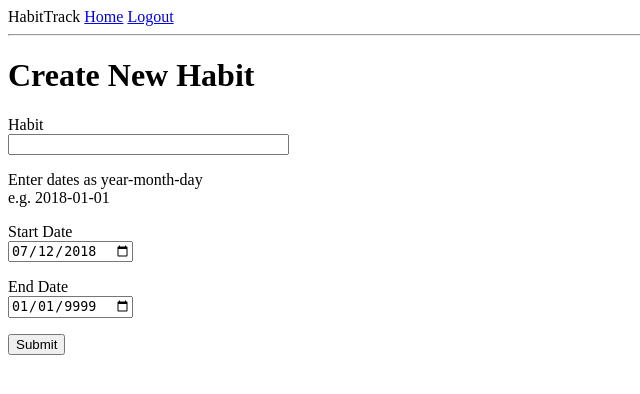
After one commit to bberastain/habittrack, a Flask app: page /create in a window 1280 px wide. The commit adds this page. Shown: the top 394 px of the page, without its empty margins (0-640 px from the left). Run offline with Flask 2, Linux system fonts and the light colour scheme; the visitor is signed in with stand-in values (Sample User, id 1).

Commit message:
create habit

```diff
--- a/app/forms.py
+++ b/app/forms.py
@@ -1,6 +1,10 @@
 from flask_wtf import FlaskForm
-from wtforms import StringField, PasswordField, BooleanField, SubmitField
-from wtforms.validators import DataRequired
+from wtforms import StringField, PasswordField, BooleanField, SubmitField, \
+                    DateField
+from wtforms.validators import ValidationError, DataRequired, Email, EqualTo, \
+                               Optional
+from app.models import User
+from datetime import date
 
 
 class LoginForm(FlaskForm):
@@ -8,3 +12,34 @@ class LoginForm(FlaskForm):
     password = PasswordField('Password', validators=[DataRequired()])
     remember_me = BooleanField('Remember Me')
     submit = SubmitField('Sign In')
+
+
+class RegistrationForm(FlaskForm):
+    username = StringField('Username', validators=[DataRequired()])
+    email = StringField('Email', validators=[DataRequired(), Email()])
+    password = PasswordField('Password', validators=[DataRequired()])
+    password2 = PasswordField(
+        'Repeat Password', validators=[DataRequired(), EqualTo('password')])
+    submit = SubmitField('Register')
+
+    def validate_username(self, username):
+        user = User.query.filter_by(username=username.data).first()
+        if user is not None:
+            raise ValidationError('Please use a different username.')
+
+    def validate_email(self, email):
+        user = User.query.filter_by(email=email.data).first()
+        if user is not None:
+            raise ValidationError('Please use a different email address.')
+
+
+class CreateForm(FlaskForm):
+    habit = StringField('Habit', validators=[DataRequired()])
+    # how do I make "description" visibile to users?
+    start_date = DateField('Start Date', default=date.today,
+                           validators=[Optional()], description="Optional, \
+                           defaults to today's date")
+    end_date = DateField('End Date', default=date(9999, 1, 1),
+                         validators=[Optional()], description='Optional, \
+                         defaults to 9999-01-01')
+    submit = SubmitField('Submit')
--- a/app/models.py
+++ b/app/models.py
@@ -1,5 +1,5 @@
 from werkzeug.security import generate_password_hash, check_password_hash
-from datetime import datetime
+from datetime import date
 from app import db, login
 from flask_login import UserMixin
 
@@ -29,12 +29,12 @@ class User(UserMixin, db.Model):
 class Habit(db.Model):
     id = db.Column(db.Integer, primary_key=True)
     habit = db.Column(db.String(140))  # index so it views in same order?
-    start_date = db.Column(db.DateTime, default=datetime.utcnow)
+    start_date = db.Column(db.DateTime, default=date.today)
     # when you pass a function as a default, SQLAlchemy will set the field
     # to the value of calling that function
     # say x = datetime.utcnow(), so you need x.day
     # notice parenthesis here ^ but none over here ^
-    end_date = db.Column(db.DateTime)  # default= really far in the future
+    end_date = db.Column(db.DateTime, default=date(9999, 1, 1))
     user_id = db.Column(db.Integer, db.ForeignKey('user.id'))
     completed = db.relationship('Completed', backref='habit', lazy='dynamic')
 
--- a/app/routes.py
+++ b/app/routes.py
@@ -1,8 +1,8 @@
 from flask import render_template, flash, redirect, url_for, request
-from app import app
-from app.forms import LoginForm
+from app import app, db
+from app.forms import LoginForm, RegistrationForm, CreateForm
 from flask_login import current_user, login_user, logout_user, login_required
-from app.models import User
+from app.models import User, Habit  # ,Completed
 from werkzeug.urls import url_parse
 
 
@@ -10,7 +10,7 @@ from werkzeug.urls import url_parse
 @app.route('/index')
 @login_required
 def index():
-    return render_template("index.html", title='Home Page', habits=habits)
+    return render_template("index.html", title='Home Page')  # , habits=habits)
 # fits in a "for habit in habits" block in the 'index' template
 # find out the logic they use for "posts", equivalent of "habits"
 # I guess it'd be a form that gets submitted
@@ -38,3 +38,33 @@ def login():
 def logout():
     logout_user()
     return redirect(url_for('index'))
+# what happens if I enter this url directly while not logged in?
+
+
+@app.route('/register', methods=['GET', 'POST'])
+def register():
+    if current_user.is_authenticated:
+        return redirect(url_for('index'))
+    form = RegistrationForm()
+    if form.validate_on_submit():
+        user = User(username=form.username.data, email=form.email.data)
+        user.set_password(form.password.data)
+        db.session.add(user)
+        db.session.commit()
+        flash('Congratulations, you are now a registered user!')
+        return redirect(url_for('login'))
+    return render_template('register.html', title='Register', form=form)
+
+
+@app.route('/create', methods=['GET', 'POST'])
+@login_required
+def create():
+    form = CreateForm()
+    if form.validate_on_submit():
+        habit = Habit(habit=form.habit.data, start_date=form.start_date.data,
+                      end_date=form.end_date.data)
+        db.session.add(habit)
+        db.session.commit()
+        flash('New habit created')
+        return redirect(url_for('index'))
+    return render_template('create.html', title='Create Habit', form=form)
--- /dev/null
+++ b/app/templates/create.html
@@ -0,0 +1,37 @@
+{% extends 'base.html' %}
+
+{% block content %}
+<h1>Create New Habit</h1>
+<form action='' method='post'>
+{{ form.hidden_tag() }}
+
+<p>
+{{ form.habit.label }}<br>
+{{ form.habit(size=32) }}
+{% for error in form.habit.errors %}
+<span style='color: red;'>[{{ error }}]</span>
+{% endfor %}
+</p>
+<p>Enter dates as year-month-day<br>
+  e.g. 2018-01-01</p>
+
+<p>
+{{ form.start_date.label }}<br>
+{{ form.start_date(size=10) }}
+{% for error in form.start_date.errors %}
+<span style='color: red;'>[{{ error }}]</span>
+{% endfor %}
+</p>
+
+<p>
+{{ form.end_date.label }}<br>
+{{ form.end_date(size=10) }}
+{% for error in form.end_date.errors %}
+<span style='color: red;'>[{{ error }}]</span>
+{% endfor %}
+</p>
+
+
+<p>{{ form.submit() }}</p>
+</form>
+{% endblock %}
--- a/app/templates/index.html
+++ b/app/templates/index.html
@@ -2,7 +2,5 @@
 
 {% block content %}
   <h1>Hello {{ current_user.username }}</h1>
-  {% for habit in habits %}
-  <div><p>{{ habit.habit }}</p></div>
-  {% endfor %}
+  <p><a href="{{ url_for('create') }}">Create New Habit</a></p>
 {% endblock %}
--- a/app/templates/login.html
+++ b/app/templates/login.html
@@ -21,4 +21,5 @@
   <p>{{ form.remember_me() }} {{ form.remember_me.label }}</p>
   <p>{{ form.submit() }}</p>
 </form>
+<p>New User? <a href="{{ url_for('register') }}">Click to Register!</a></p>
 {% endblock %}
```
Also changed, not shown: app/templates/register.html (added, +37 -0 lines), migrations/versions/0c4eb142b285_tables.py (deleted, +0 -56 lines), app.db.
